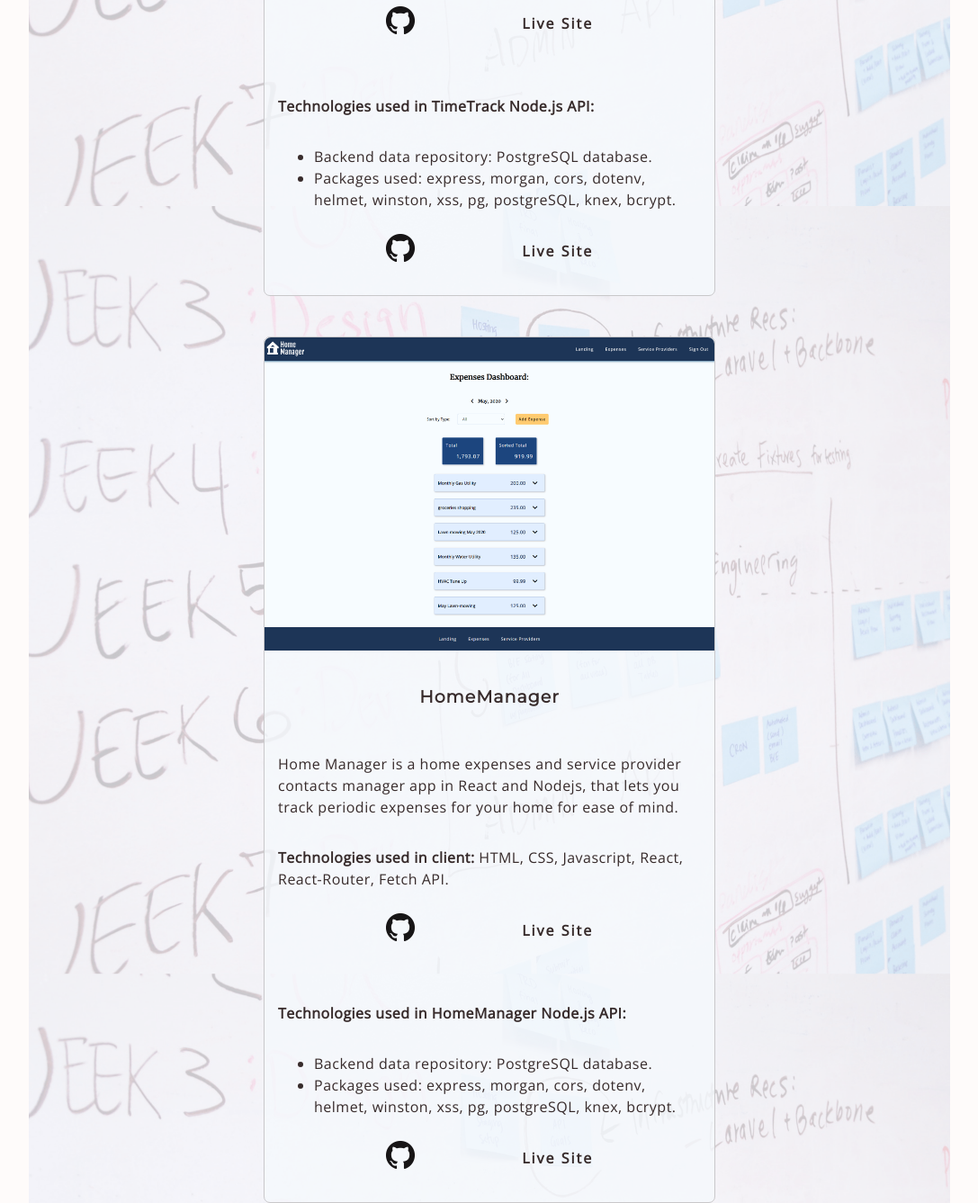
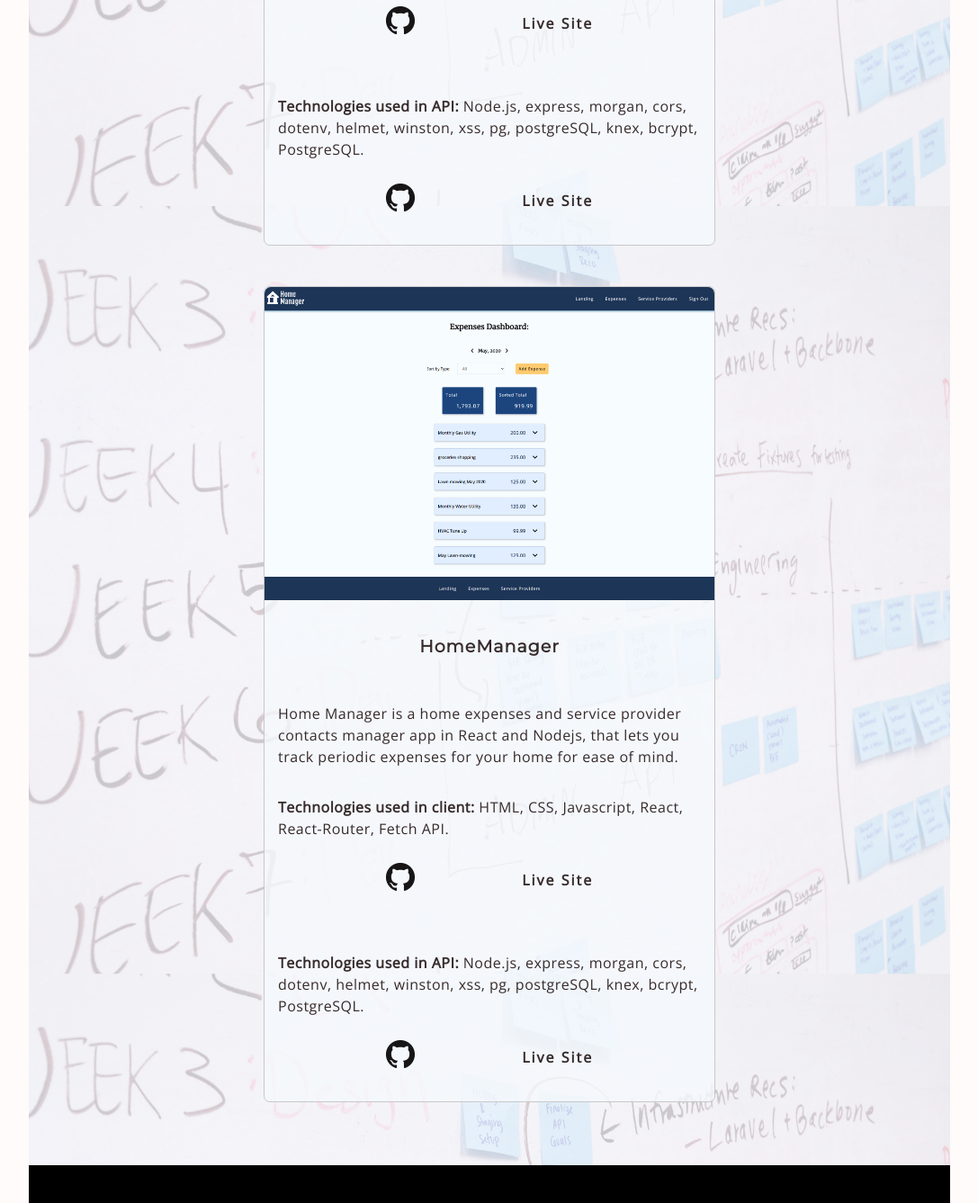
Before and after one commit to rodrigohervas/portfolio, a plain HTML site: page src/index.html in a window 1280 px wide. Shown: the part 2953-4290 px from the top of the page at 90% size, without its empty margins (96-1183 px from the left). Drawn offline with nearby package versions, Linux system fonts and the light colour scheme.

Commit message:
Modified tech descriptions and project alignment

```diff
--- a/src/index.html
+++ b/src/index.html
@@ -140,11 +140,8 @@
                             </a>
                         </div>
                         <div class="project-text-container">
-                           <p><b>Technologies used in TimeTrack Node.js API:</b></p>
-                           <ul>
-                                <li>Backend data repository: PostgreSQL database.</li>
-                                <li>Packages used: express, morgan, cors, dotenv, helmet, winston, xss, pg, postgreSQL, knex, bcrypt.</li>
-                            </ul>
+                           <p><b>Technologies used in API:</b>
+                            Node.js, express, morgan, cors, dotenv, helmet, winston, xss, pg, postgreSQL, knex, bcrypt, PostgreSQL.</p>
                         </div>
                         <div class="project-links-container">
                             <a href="https://github.com/rodrigohervas/time-track-api" class="github-repo" target="_blank">
@@ -182,11 +179,8 @@
                             </a>
                         </div>
                         <div class="project-text-container">
-                           <p><b>Technologies used in HomeManager Node.js API:</b></p>
-                           <ul>
-                                <li>Backend data repository: PostgreSQL database.</li>
-                                <li>Packages used: express, morgan, cors, dotenv, helmet, winston, xss, pg, postgreSQL, knex, bcrypt.</li>
-                            </ul>
+                           <p><b>Technologies used in API:</b>
+                           Node.js, express, morgan, cors, dotenv, helmet, winston, xss, pg, postgreSQL, knex, bcrypt, PostgreSQL.</p>
                         </div>
                         <div class="project-links-container">
                             <a href="https://github.com/rodrigohervas/home-manager-api" class="github-repo" target="_blank">
--- a/style/style.css
+++ b/style/style.css
@@ -456,7 +456,7 @@ footer {
 
         flex-direction: row;
         justify-content: space-around;
-        align-items: center;
+        align-items: flex-start;
         flex-wrap: wrap;
     }
 
```
